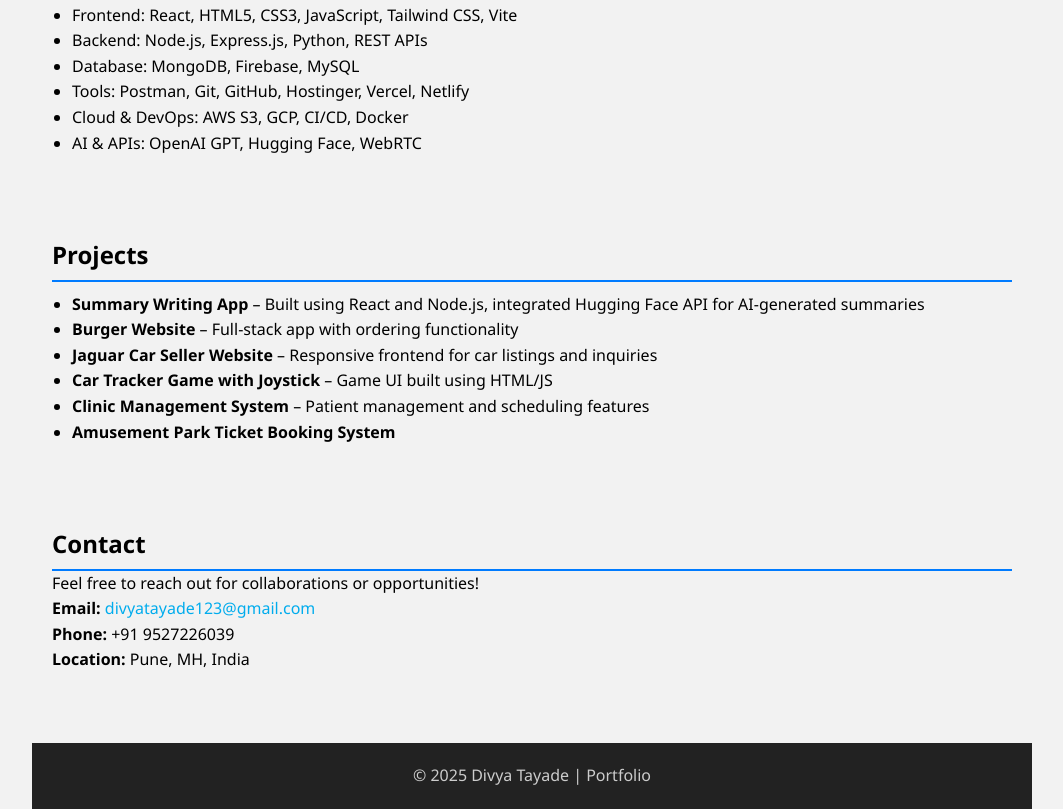
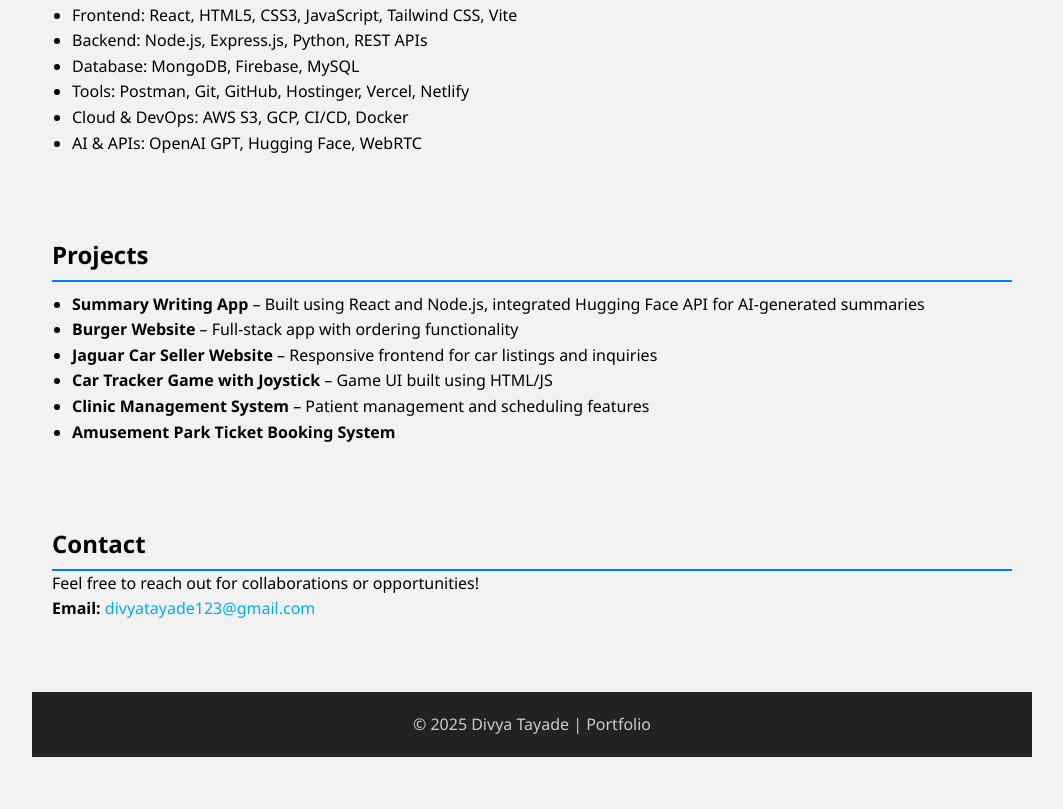
Before and after one commit to diyu19/portfolio.gihub.io, a plain HTML site: page index.html in a window 1280 px wide. Shown: the part 598-1407 px from the top of the page, without its empty margins (108-1171 px from the left). After the commit the page ends 1355 px from the top, so only its background shows below. Drawn offline with Linux system fonts and the light colour scheme.

Commit message:
Update index.html

```diff
--- a/index.html
+++ b/index.html
@@ -77,8 +77,8 @@
     <p>Feel free to reach out for collaborations or opportunities!</p>
     <div class="contact-info">
       <p><strong>Email:</strong> <a href="mailto:divyatayade123@gmail.com">divyatayade123@gmail.com</a></p>
-      <p><strong>Phone:</strong> +91 9527226039</p>
-      <p><strong>Location:</strong> Pune, MH, India</p>
+
+
     </div>
   </section>
 
```
